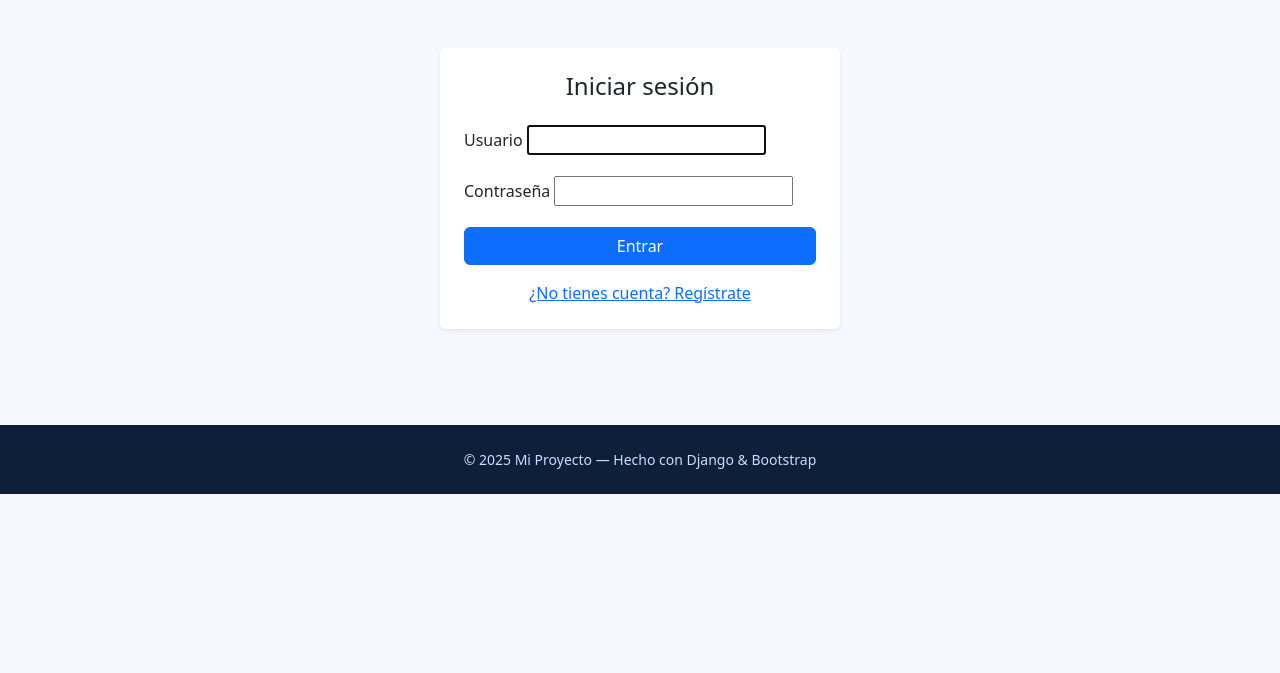
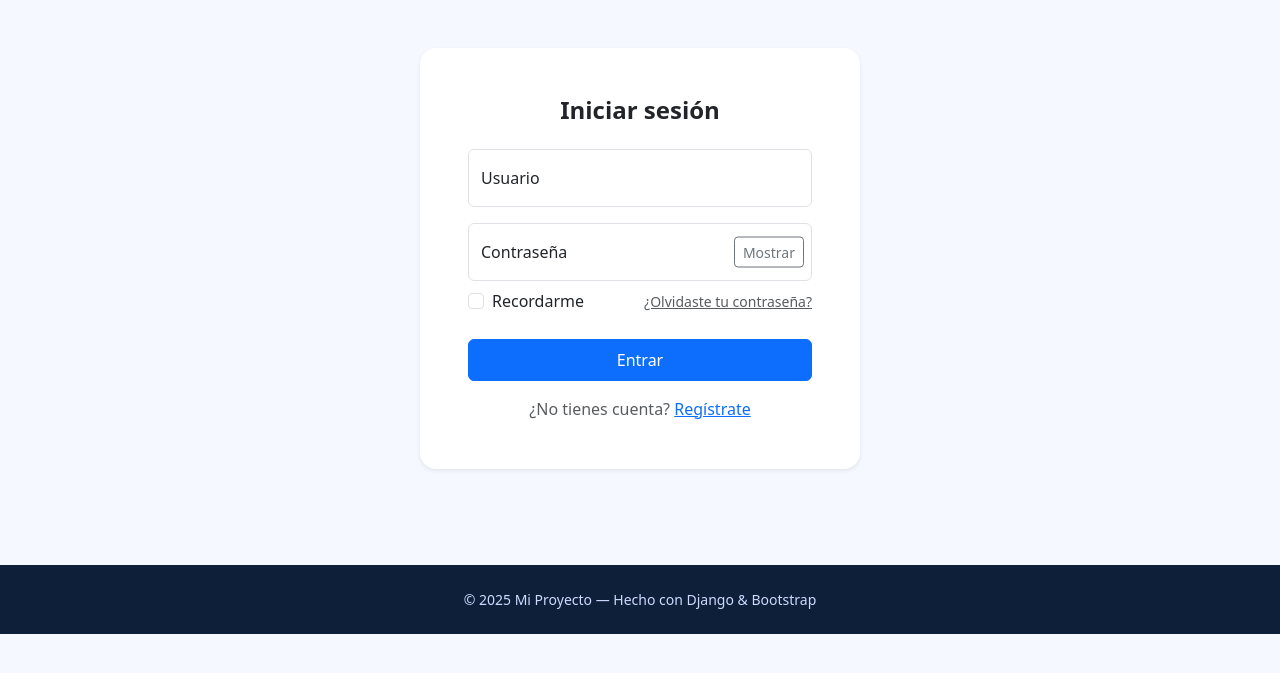
Before and after one commit to nicolemp25/proyecto_comision_78130_V2, a Django app: page /accounts/login/ in a window 1280 px wide. Shown: the part 80-753 px from the top of the page. Run offline with Django 5.2, Linux system fonts and the light colour scheme.

Commit message:
Final V2

```diff
--- a/accounts/templates/accounts/login.html
+++ b/accounts/templates/accounts/login.html
@@ -1,27 +1,78 @@
 {% extends "coder/index.html" %}
 {% block titulo %}Iniciar sesión{% endblock %}
+
 {% block contenido %}
 <div class="container py-5 d-flex justify-content-center">
-  <div class="card shadow-sm border-0" style="max-width:400px; width:100%;">
-    <div class="card-body p-4">
-      <h4 class="text-center mb-4">Iniciar sesión</h4>
-      <form method="post">
+  <div class="card shadow-sm border-0" style="max-width:440px;width:100%;border-radius:16px;">
+    <div class="card-body p-4 p-md-5">
+      <h4 class="fw-bold text-center mb-4">Iniciar sesión</h4>
+
+      {% if form.non_field_errors %}
+        <div class="alert alert-danger py-2">{{ form.non_field_errors }}</div>
+      {% endif %}
+
+      <form method="post" novalidate>
         {% csrf_token %}
-        {{ form.non_field_errors }}
-        <div class="mb-3">
-          <label class="form-label">Usuario</label>
-          {{ form.username }}
+        {% if next %}<input type="hidden" name="next" value="{{ next }}">{% endif %}
+
+        <!-- Usuario -->
+        <div class="form-floating mb-3">
+          <input type="text"
+                 name="username"
+                 id="id_username"
+                 class="form-control"
+                 placeholder=" "
+                 value="{{ form.username.value|default_if_none:'' }}">
+          <label for="id_username">Usuario</label>
         </div>
-        <div class="mb-3">
-          <label class="form-label">Contraseña</label>
-          {{ form.password }}
+
+        <!-- Contraseña -->
+        <div class="form-floating mb-2 position-relative">
+          <input type="password"
+                 name="password"
+                 id="id_password"
+                 class="form-control"
+                 placeholder=" ">
+          <label for="id_password">Contraseña</label>
+          <button type="button"
+                  class="btn btn-sm btn-outline-secondary position-absolute top-50 end-0 translate-middle-y me-2"
+                  id="togglePwd">Mostrar</button>
         </div>
-        <button type="submit" class="btn btn-primary w-100">Entrar</button>
+
+        <div class="d-flex justify-content-between align-items-center mb-4">
+          <div class="form-check">
+            <input class="form-check-input" type="checkbox" id="remember">
+            <label class="form-check-label" for="remember">Recordarme</label>
+          </div>
+          <!-- 🔗 Enlace corregido -->
+          <a class="small text-muted" href="{% url 'forgot_password' %}">
+            ¿Olvidaste tu contraseña?
+          </a>
+        </div>
+
+        <button class="btn btn-primary w-100 py-2">Entrar</button>
+
+        <div class="text-center mt-3">
+          <span class="text-muted">¿No tienes cuenta?</span>
+          <a href="{% url 'register' %}">Regístrate</a>
+        </div>
       </form>
-      <div class="text-center mt-3">
-        <a href="{% url 'register' %}">¿No tienes cuenta? Regístrate</a>
-      </div>
     </div>
   </div>
 </div>
+
+<script>
+  // Toggle mostrar/ocultar contraseña
+  (function(){
+    const btn = document.getElementById('togglePwd');
+    const input = document.getElementById('id_password');
+    if(btn && input){
+      btn.addEventListener('click', () => {
+        const show = input.type === 'password';
+        input.type = show ? 'text' : 'password';
+        btn.textContent = show ? 'Ocultar' : 'Mostrar';
+      });
+    }
+  })();
+</script>
 {% endblock %}
--- a/accounts/urls.py
+++ b/accounts/urls.py
@@ -8,4 +8,5 @@ urlpatterns = [
     path("register/", views.register, name="register"),
     path("profile/", views.profile_detail, name="profile_detail"),
     path("profile/edit/", views.profile_edit, name="profile_edit"),
+    path("forgot-password/", views.forgot_password, name="forgot_password"),
 ]
--- a/accounts/views.py
+++ b/accounts/views.py
@@ -31,5 +31,7 @@ def profile_edit(request):
         pform = ProfileForm(instance=request.user.profile)
     return render(request, "accounts/profile_edit.html", {"uform": uform, "pform": pform})
 
+def forgot_password(request):
+    return render(request, "accounts/forgot_password.html")
 
 # Create your views here.
--- a/proyecto_coder/settings.py
+++ b/proyecto_coder/settings.py
@@ -39,6 +39,8 @@ INSTALLED_APPS = [
     'django.contrib.staticfiles',
     "coder",
     "trabajadores",
+    "accounts",
+    "widget_tweaks",
 ]
 
 MIDDLEWARE = [
@@ -123,7 +125,7 @@ STATIC_URL = 'static/'
 
 DEFAULT_AUTO_FIELD = 'django.db.models.BigAutoField'
 
-INSTALLED_APPS += ["accounts"]
+#INSTALLED_APPS += ["accounts"]
 LOGIN_URL = "login"
 LOGIN_REDIRECT_URL = "profile_detail"
 LOGOUT_REDIRECT_URL = "login"
```
Also changed, not shown: accounts/templates/accounts/forgot_password.html (added, +14 -0 lines), accounts/templates/accounts/profile_detail.html (+59 -14 lines).
